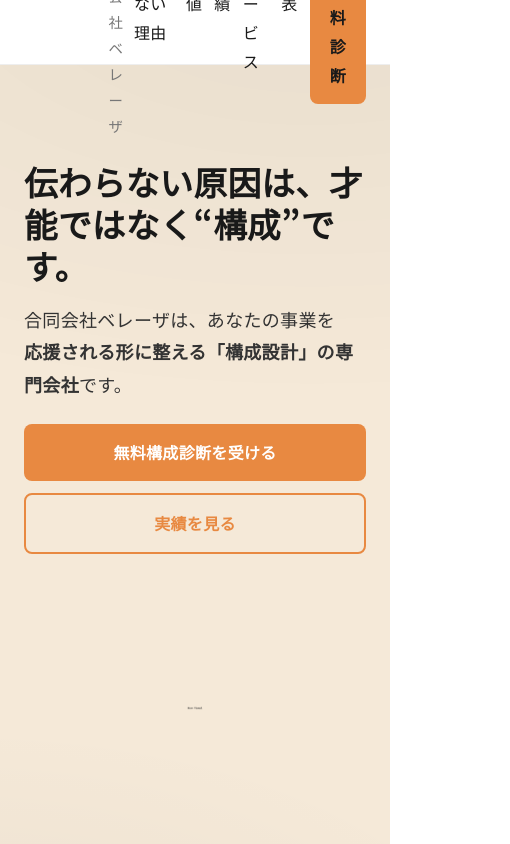
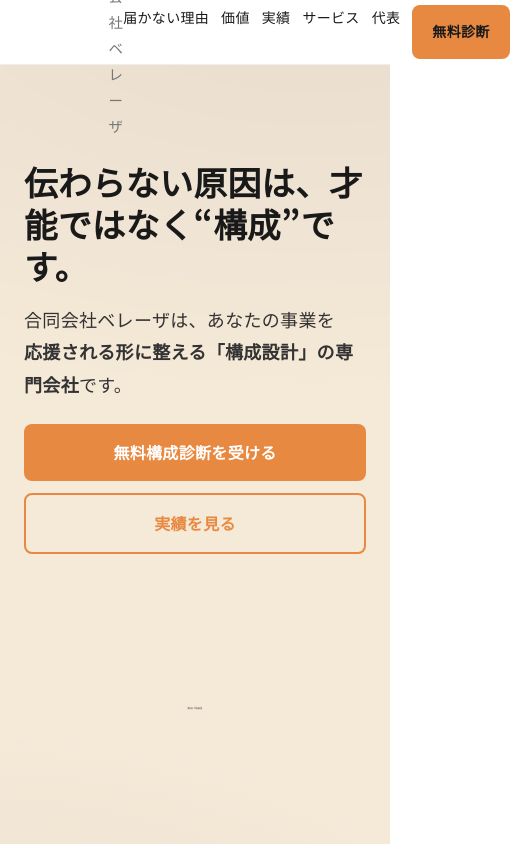
Before and after one commit to kasa0217/kasa0217.github.io, a plain HTML site: page index.html in a window 390 px wide. Shown: the top 844 px of the page, 510 px wide, since content can reach past the window. Drawn offline with Linux system fonts and the light colour scheme.

Commit message:
Implement mobile navigation styles
Added styles for mobile navigation under 480px.

```diff
--- a/styles.css
+++ b/styles.css
@@ -178,3 +178,29 @@ p{margin:.5em 0 1em}
   .nav ul{gap:12px}
   .btn{width:100%}
 }
+/* ==== モバイルのナビゲーション修正（480px以下） ==== */
+@media (max-width: 480px) {
+  .nav {
+    display: flex;
+    flex-direction: row;
+    align-items: center;
+    justify-content: space-between;
+    gap: 12px;
+    font-size: 14px;
+    white-space: nowrap;
+  }
+
+  .nav ul {
+    display: flex;
+    flex-direction: row;
+    gap: 12px;
+  }
+
+  .nav a {
+    font-size: 14px;
+  }
+
+  .nav-button {
+    font-size: 14px;
+    padding: 8px 12px;
+  }
```
